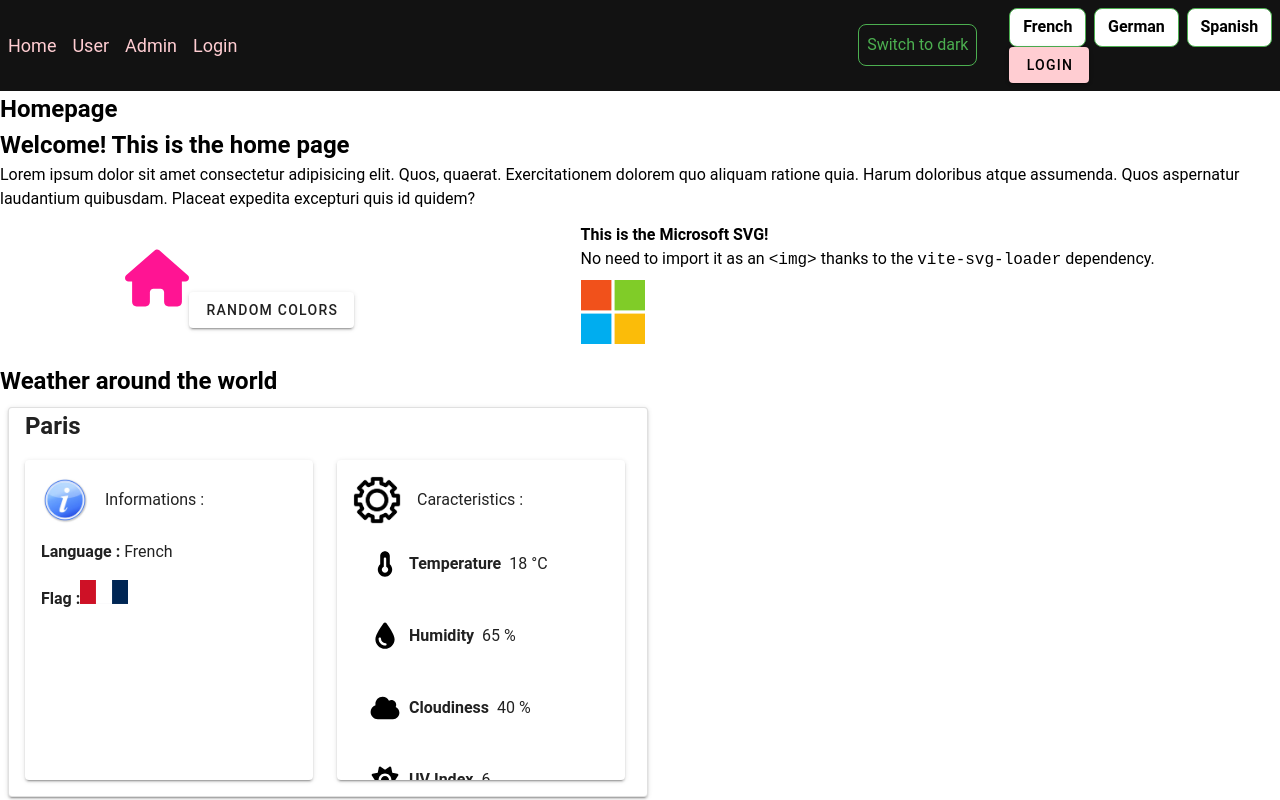
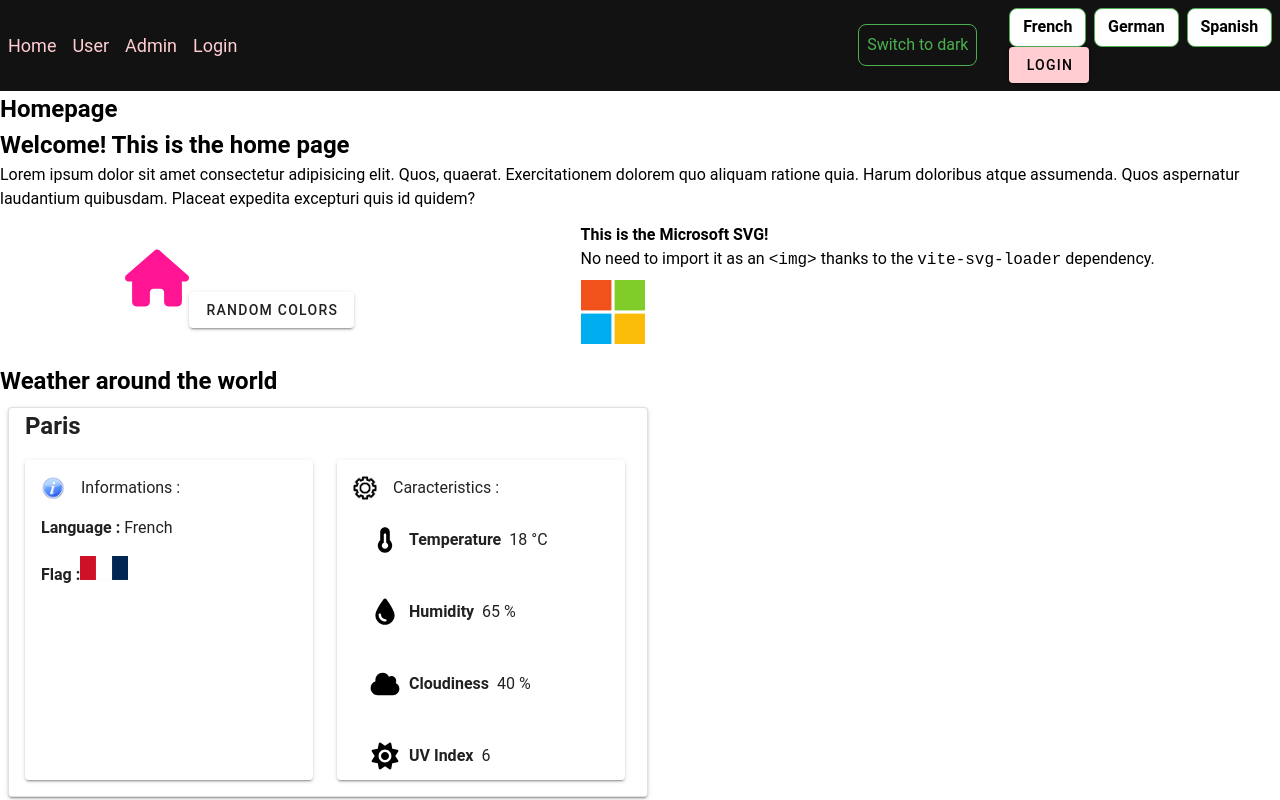
Before and after one commit to Louis-Gonzalez/starterPack, a Nuxt app: page / in a window 1280 px wide. Shown: the top 800 px of the page. Built offline with nearby package versions, Linux system fonts and the light colour scheme.

Commit message:
ADD style

```diff
--- a/components/weather/WeatherAroundWorld2.vue
+++ b/components/weather/WeatherAroundWorld2.vue
@@ -69,7 +69,7 @@ const microItemsByCity = Object.values(weatherData2[0]).map(city =>
    height: 20rem;
  }
  .logo {
-   width: 3rem;
-   height: 3rem;
+   width: 1.5rem;
+   height: 1.5rem;
  }
 </style>
```
